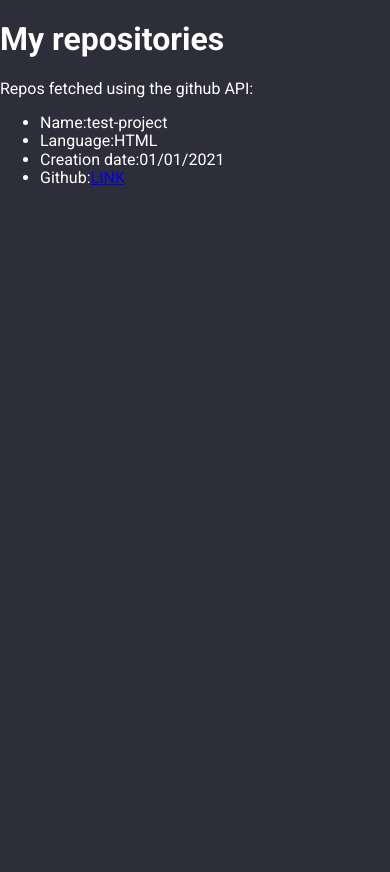
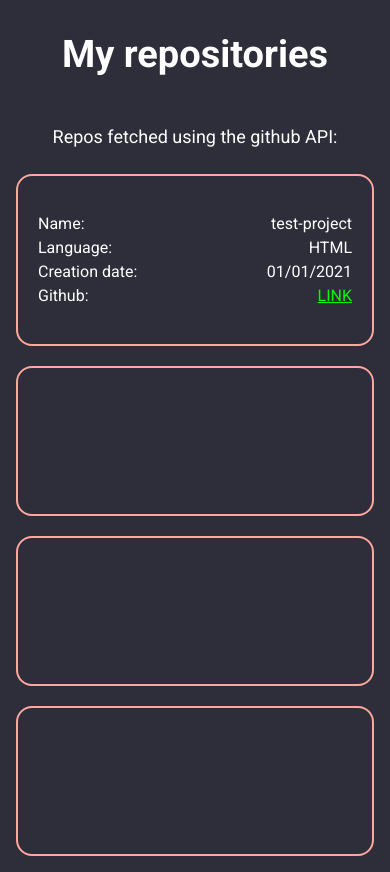
Before and after one commit to bartekrzesista/list-of-projects, a website built with Parcel: page src/index.html in a window 390 px wide. Before the commit the page ends 844 px from the top, so only its background shows below. Built offline with nearby package versions, Linux system fonts and the light colour scheme.

Commit message:
add styles (mobile)

```diff
--- a/src/index.html
+++ b/src/index.html
@@ -10,7 +10,7 @@
     <main class="main">
       <h1 class="main__heading">My repositories</h1>
       <p class="main__description">Repos fetched using the github API:</p>
-      <section class="repo-grid">
+      <section class="main__content-grid">
         <article class="repo">
           <ul class="repo__list">
             <li class="repo__list-item">
--- a/src/scss/index.scss
+++ b/src/scss/index.scss
@@ -14,3 +14,54 @@ body {
     color: #fff;
     font-family: 'Roboto', sans-serif;
 }
+
+.main {
+    width: 100%;
+    padding: 8px;
+
+    &__heading {
+        text-align: center;
+        font-size: 38px;
+        margin-bottom: 50px;
+    }
+
+    &__description {
+        text-align: center;
+        font-size: 18px;
+    }
+
+    &__content-grid {
+        max-width: 400px;
+        margin: 0 auto;
+        padding: 8px;
+        display: grid;
+        grid-template-columns: 1fr;
+        grid-gap: 20px;
+        justify-items: center;
+    }
+
+    & a {
+        color: lime;
+    }
+}
+
+.repo {
+    border: 2px solid #FFA69E;
+    width: 100%;
+    min-height: 150px;
+    padding: 12px;
+    font-size: 16px;
+    line-height: 1.5;
+    border-radius: 16px;
+
+    &__list {
+        list-style: none;
+        padding: 8px;
+
+        &-item {
+            display: flex;
+            justify-content: space-between;
+        }
+    }
+
+}
```
